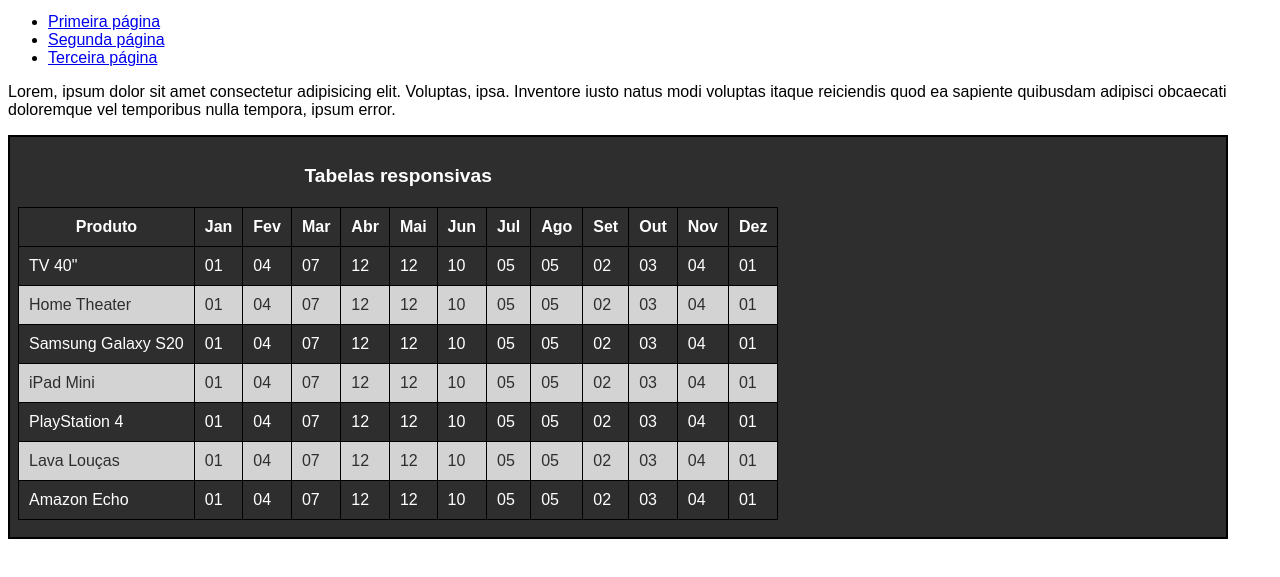
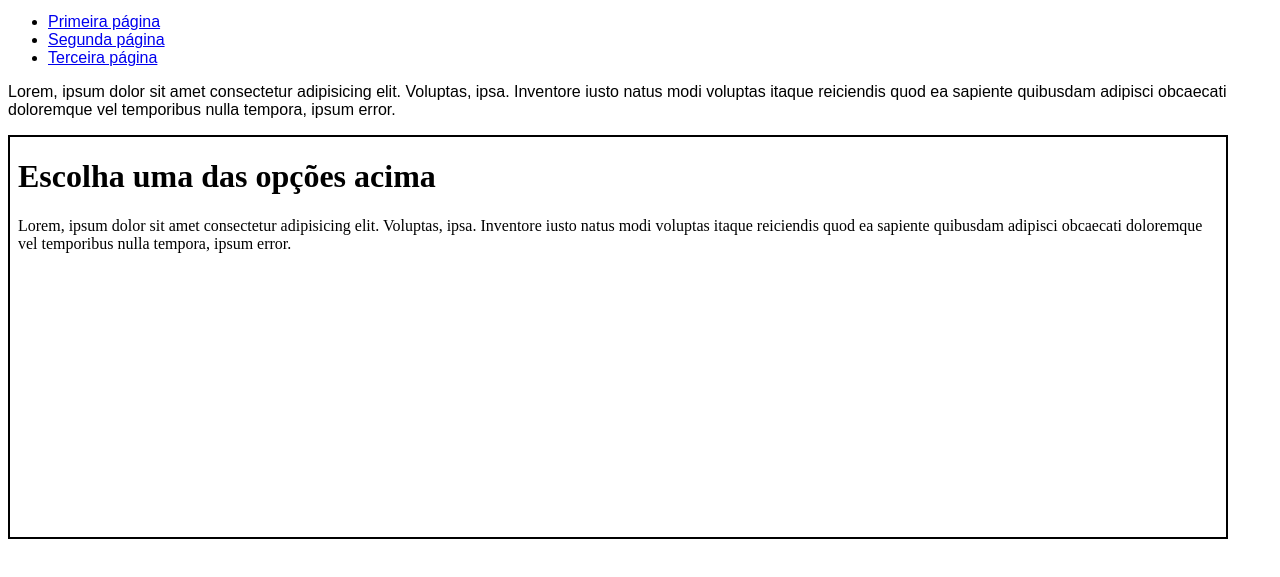
Before and after one commit to joaoolvf/html-css, a plain HTML site: page Exercicios/ex024/iframe003.html in a window 1280 px wide. Shown: the part 119-696 px from the top of the page. Drawn offline with Linux system fonts and the light colour scheme.

Commit message:
iframe editado srcdoc

```diff
--- a/Exercicios/ex024/iframe003.html
+++ b/Exercicios/ex024/iframe003.html
@@ -25,7 +25,7 @@
         <li><a href="paginas-extras/pagina003.html" target="frame">Terceira página</a></li>
     </ul>
     <p>Lorem, ipsum dolor sit amet consectetur adipisicing elit. Voluptas, ipsa. Inventore iusto natus modi voluptas itaque reiciendis quod ea sapiente quibusdam adipisci obcaecati doloremque vel temporibus nulla tempora, ipsum error.</p>
-    <iframe src="paginas-extras/pagina001.html" frameborder="0" name="frame" id="tela">
+    <iframe id="tela" name="frame" srcdoc="<h1>Escolha uma das opções acima</h1> <p>Lorem, ipsum dolor sit amet consectetur adipisicing elit. Voluptas, ipsa. Inventore iusto natus modi voluptas itaque reiciendis quod ea sapiente quibusdam adipisci obcaecati doloremque vel temporibus nulla tempora, ipsum error.</p>">
         <p>Infelizmente seu navegador não é compatível com isso.</p>
     </iframe>
 </body>
```
